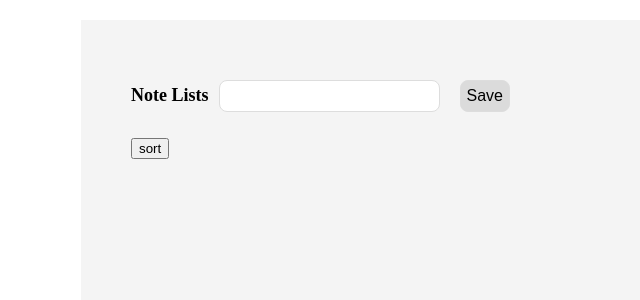
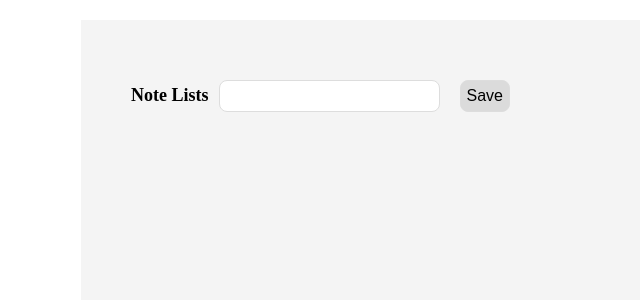
Before and after one commit to BrownEdgar/React_DESEMBER, a React (Vite) app: page / in a window 1280 px wide. Shown: the top 300 px of the page, without its empty margins (109-749 px from the left). Built offline with nearby package versions, Linux system fonts and the light colour scheme.

Commit message:
fix code

```diff
--- a/src/users/Hovhannes/TASCKS/hWorck04_09/App.jsx
+++ b/src/users/Hovhannes/TASCKS/hWorck04_09/App.jsx
@@ -1,25 +1,26 @@
 import { useState } from "react"
 import "./App.scss"
+import DivSort from './DivSort';
 
 
 export default function App() {
   const [letrArr, setLetrArr] = useState([]);
   const handleSubmit = (e) => {
     e.preventDefault();
-    // const {noteText} = e.target;
+    const { noteText } = e.target;
     const text = noteText.value;
-    if(!letrArr.includes(text)){
+
+    if (!letrArr.includes(text)) {
       setLetrArr([...letrArr, text])
-    }else alert("is oll ready have a this word")
-  }
-  const DivSort = () => {
-    if(letrArr.length > 0){
-          <button onClick={() => setLetrArr(letrArr.toSorted())}> sort </button>
-    }
+    } else alert("is oll ready have a this word")
   }
 
-  return <div className="App" onSubmit={handleSubmit}>
-    <form className="App__form">
+  const handleDelete = (elem) => {
+    setLetrArr(letrArr.filter(key => key !== elem))
+  }
+
+  return <div className="App" >
+    <form className="App__form" onSubmit={handleSubmit}>
       <label htmlFor="sumNote">Note Lists</label>
       <input type="text" id="noteText" name="noteText" />
       <input type="submit" value="Save" />
@@ -28,16 +29,17 @@ export default function App() {
       <ul>
         {letrArr.map((elem) => {
           return <div key={elem + "1"}>
-            <li key={elem}>{elem}</li>
-            <button onClick={() =>
-            setLetrArr(letrArr.filter(key => key !== elem)
-            )}>
-            delete</button>
+            <li>{elem}</li>
+            <button onClick={() => handleDelete(elem)}>
+              delete
+            </button>
           </div>
         })}
       </ul>
     </div>
-    <button className="sortButton" onClick={() => setLetrArr(letrArr.toSorted())}> sort</button>
+    {letrArr.length > 0 && (
+      <DivSort setLetrArr={setLetrArr} letrArr={letrArr} />
+    )}
   </div>
 
 }
--- a/src/users/Hovhannes/TASCKS/hWorck04_09/DivSort.jsx
+++ b/src/users/Hovhannes/TASCKS/hWorck04_09/DivSort.jsx
@@ -1 +1,9 @@
-import {React} from "react";
+import React from "react";
+
+function DivSort({ setLetrArr, letrArr }) {
+  return <div>
+    <button onClick={() => setLetrArr(letrArr.toSorted())}>sort</button>
+  </div>;
+}
+
+export default DivSort;
```
